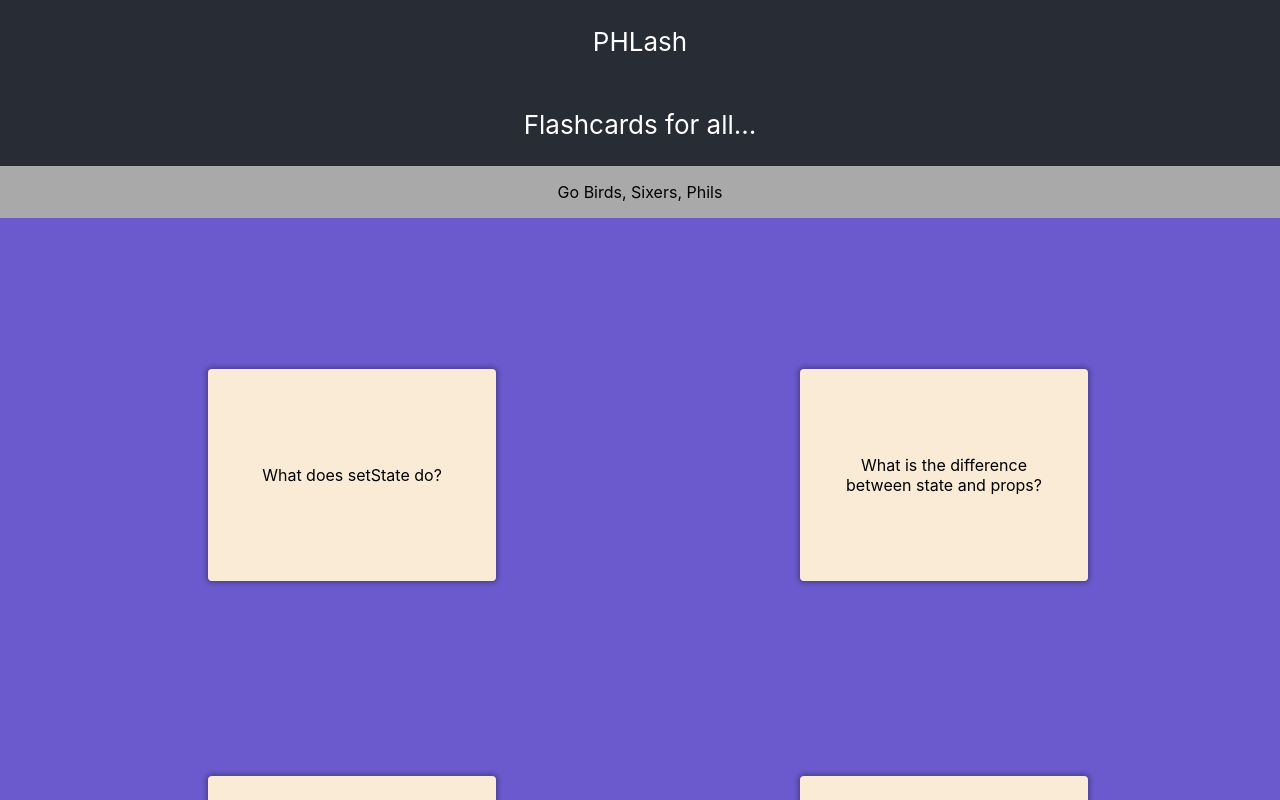
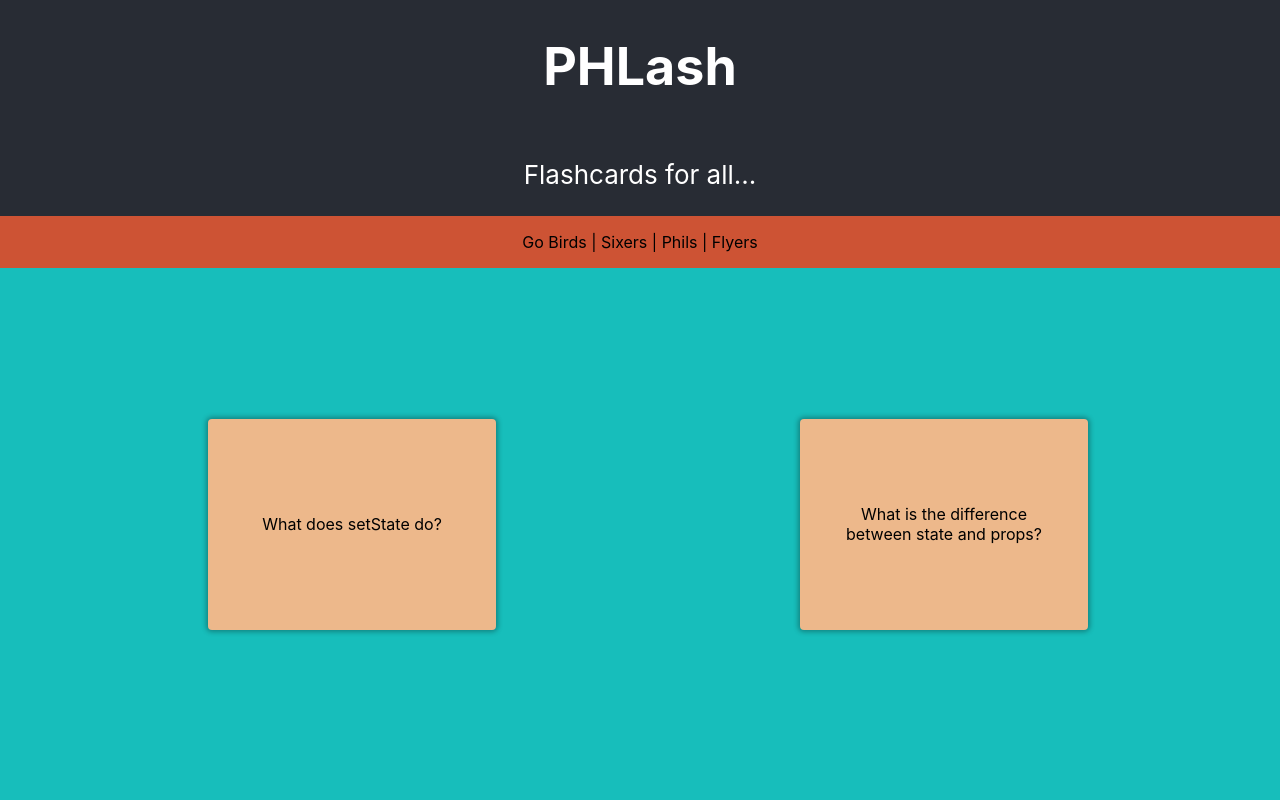
Before and after one commit to fjs138/phlash, a React (Create React App) app: page / in a window 1280 px wide. Shown: the top 800 px of the page. Built offline with nearby package versions, Linux system fonts and the light colour scheme.

Commit message:
need to fix card grid styling and build out flashcard data import.

```diff
--- a/src/App.css
+++ b/src/App.css
@@ -1,10 +1,10 @@
 .App {
   text-align: center;
-  background-color: darkgray;
+  background-color: #CD5334;
 }
 
 .flashcardTable {
-  background-color: slateblue;
+  background-color: #17BEBB;
   grid-gap: 1rem;
   display: grid;
   align-items: center;
@@ -14,12 +14,12 @@
 }
 
 .card:hover {
-background-color: lightgoldenrodyellow;  box-shadow: 0 0 5px 2px rgba(0, 0, 0, .5);
+background-color: #FAD8D6;  box-shadow: 0 0 5px 2px rgba(0, 0, 0, .5);
 }
 
 
 .card {
-  background-color: antiquewhite;
+  background-color: #EDB88B;
   display: flex;
   justify-content: center;
   align-items: center;
--- a/src/App.js
+++ b/src/App.js
@@ -52,11 +52,11 @@ export default function App() {
   return (
     <div className="App">
       <header className="App-header">
-        <p>PHLash</p>
+        <h1>PHLash</h1>
         <p>Flashcards for all...</p>
       </header>
 
-      <p>Go Birds, Sixers, Phils</p>
+      <p>Go Birds | Sixers | Phils | Flyers</p>
 
       <FlashcardTable flashcardsArray={flashcardsArray} />
     </div>
```
